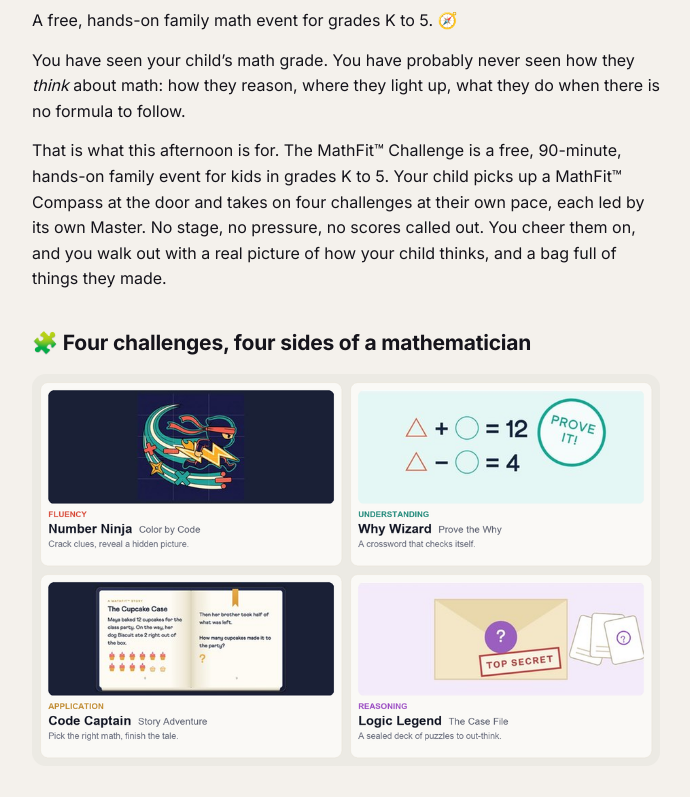
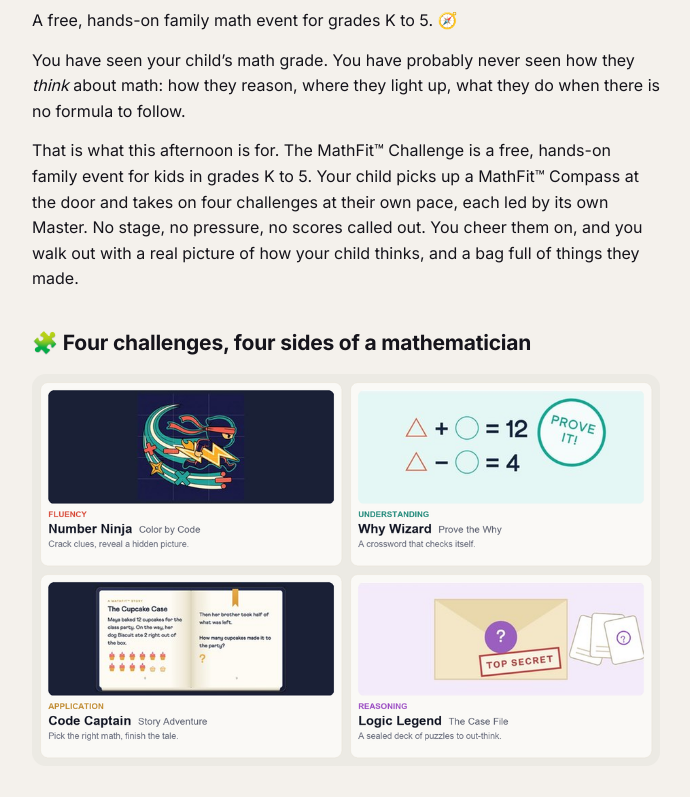
Before and after one commit to ananyasingh-png/mathfit-hxnyc, a plain HTML site: page index.html in a window 1280 px wide. Shown: the part 1280-2077 px from the top of the page, without its empty margins (484-1174 px from the left). Drawn offline with Linux system fonts and the light colour scheme.

Commit message:
Remove 90-minute duration
Co-Authored-By: Claude Opus 5.5 (1M context) <noreply@anthropic.com>

```diff
--- a/index.html
+++ b/index.html
@@ -426,7 +426,7 @@ const T = {
     a1: 'Discover how your child thinks about math.',
     a2: 'A free, hands-on family math event for grades K to 5. 🧭',
     a3: 'You have seen your child’s math grade. You have probably never seen how they <em>think</em> about math: how they reason, where they light up, what they do when there is no formula to follow.',
-    a4: 'That is what this afternoon is for. The MathFit™ Challenge is a free, 90-minute, hands-on family event for kids in grades K to 5. Your child picks up a MathFit™ Compass at the door and takes on four challenges at their own pace, each led by its own Master. No stage, no pressure, no scores called out. You cheer them on, and you walk out with a real picture of how your child thinks, and a bag full of things they made.',
+    a4: 'That is what this afternoon is for. The MathFit™ Challenge is a free, hands-on family event for kids in grades K to 5. Your child picks up a MathFit™ Compass at the door and takes on four challenges at their own pace, each led by its own Master. No stage, no pressure, no scores called out. You cheer them on, and you walk out with a real picture of how your child thinks, and a bag full of things they made.',
     h4: '🧩 Four challenges, four sides of a mathematician',
     challengesAlt: 'The four MathFit challenges: Number Ninja (Fluency, Color by Code), Why Wizard (Understanding, Prove the Why), Code Captain (Application, Story Adventure) and Logic Legend (Reasoning, The Case File)',
     hBand: '🎓 What your child will do, by grade',
@@ -448,7 +448,7 @@ const T = {
     hGood: '📌 Good to know',
     g1: 'Free entry, registration required.',
     g2: 'Grades K to 5. Parents meet our team 30 minutes before the start.',
-    g3: 'About 90 minutes. Bring a phone to scan the Compass QR.',
+    g3: 'Bring a phone to scan the Compass QR.',
     hFaq: '❓ Questions parents ask',
     faq: [
       ['Is it a test?', 'No. There is no stage, no pressure and no scores called out. Every station climbs from easy to hard, and every child leaves with a personality card that describes a strength.'],
@@ -544,7 +544,7 @@ const T = {
     a1: '了解孩子是如何思考数学的。',
     a2: '一场免费、动手参与的亲子数学活动，适合幼儿园至五年级。🧭',
     a3: '您看过孩子的数学成绩，但可能从未看过孩子是如何<em>思考</em>数学的：他们如何推理，在哪里眼前一亮，在没有公式可套的时候会怎么做。',
-    a4: '这正是这次活动的意义。MathFit™ 数学挑战赛是一场免费、90 分钟、动手参与的亲子活动，适合幼儿园至五年级的孩子。孩子在入口领取一份 MathFit™ 指南针，按照自己的节奏完成四项挑战，每项挑战都有专属导师带领。没有舞台，没有压力，也不会当众报分数。您在旁边为孩子加油，离开时将真正了解孩子的思考方式，还会带走一袋孩子亲手完成的作品。',
+    a4: '这正是这次活动的意义。MathFit™ 数学挑战赛是一场免费、动手参与的亲子活动，适合幼儿园至五年级的孩子。孩子在入口领取一份 MathFit™ 指南针，按照自己的节奏完成四项挑战，每项挑战都有专属导师带领。没有舞台，没有压力，也不会当众报分数。您在旁边为孩子加油，离开时将真正了解孩子的思考方式，还会带走一袋孩子亲手完成的作品。',
     h4: '🧩 四项挑战，数学家的四个侧面',
     challengesAlt: '四项 MathFit 挑战：Number Ninja（熟练度）、Why Wizard（理解）、Code Captain（应用）和 Logic Legend（推理）',
     hBand: '🎓 不同年级的孩子会做什么',
@@ -566,7 +566,7 @@ const T = {
     hGood: '📌 温馨提示',
     g1: '免费入场，需提前报名。',
     g2: '适合幼儿园至五年级。请家长在活动开始前 30 分钟与我们见面。',
-    g3: '约 90 分钟。请带手机扫描指南针上的二维码。',
+    g3: '请带手机扫描指南针上的二维码。',
     hFaq: '❓ 家长常见问题',
     faq: [
       ['这是考试吗？', '不是。没有舞台，没有压力，也不会当众报分数。每项挑战从简单逐步变难，每个孩子都会带走一张描述自身优势的性格卡。'],
```
